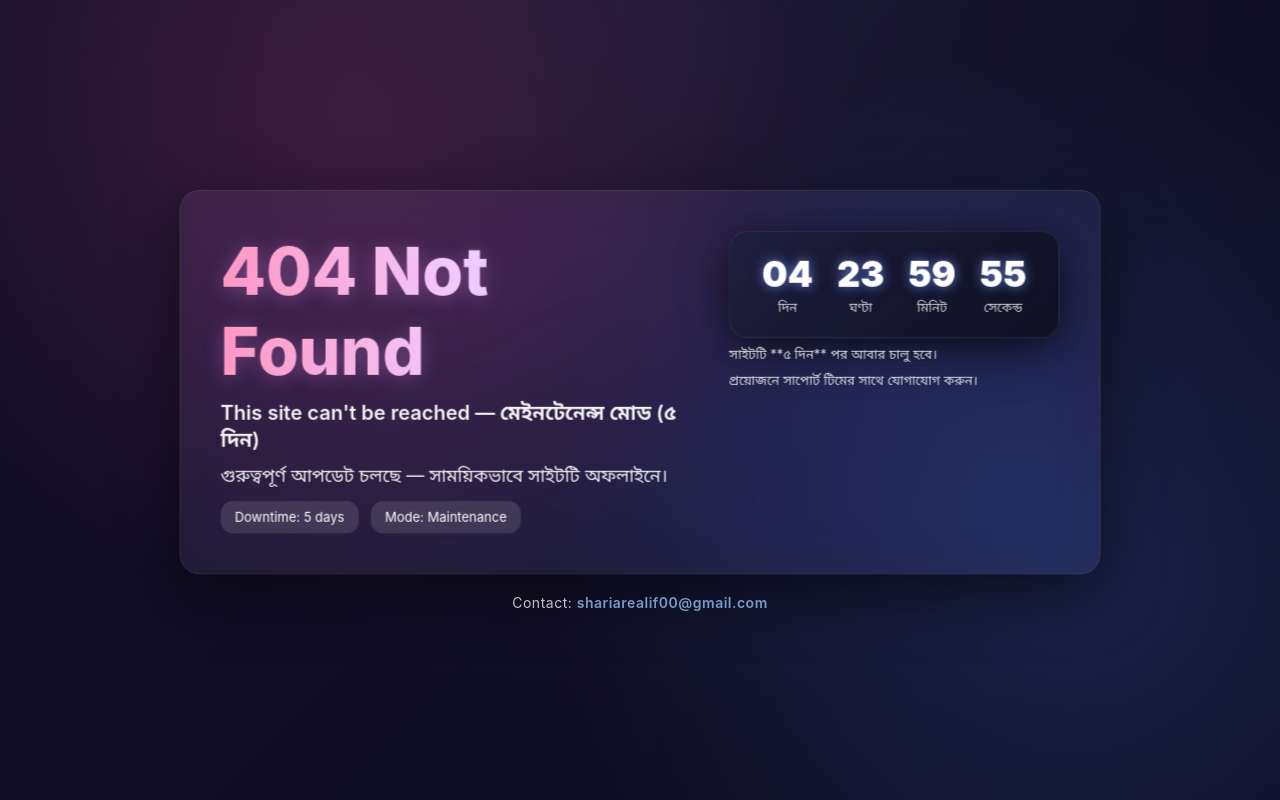
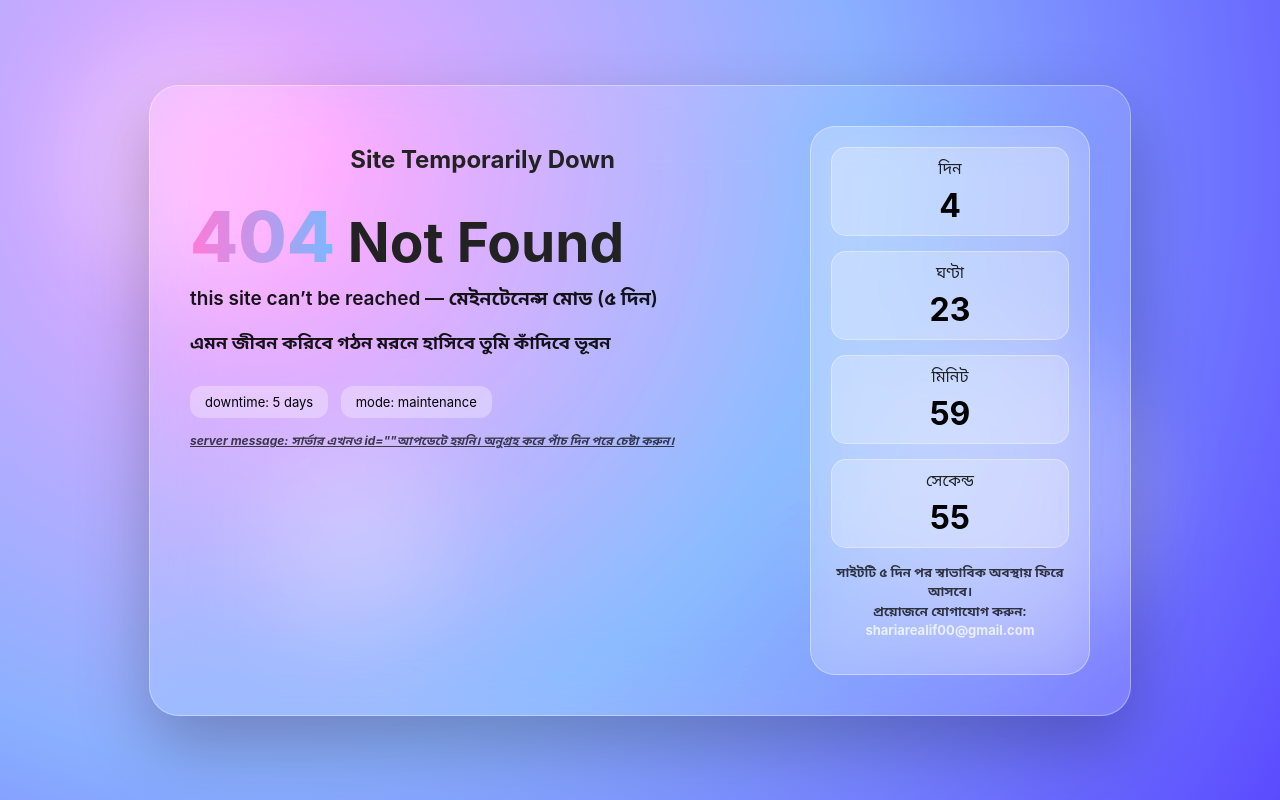
Before and after one commit to Shareare/HOME-WORK, a plain HTML site: page index.html in a window 1280 px wide. Drawn offline with Linux system fonts and the light colour scheme.

Commit message:
Add files via upload

```diff
--- a/index.html
+++ b/index.html
@@ -1,199 +1,221 @@
-<!doctype html>
+<!DOCTYPE html>
 <html lang="bn">
 <head>
-  <meta charset="utf-8" />
-  <meta name="viewport" content="width=device-width,initial-scale=1" />
-  <title>404 Not Found — Site Temporarily Down</title>
-  <meta name="robots" content="noindex, nofollow">
+<meta charset="UTF-8">
+<meta name="viewport" content="width=device-width, initial-scale=1.0">
+<title>404 Not Found — Site Down</title>
 
-  <style>
-    * { margin:0; padding:0; box-sizing:border-box; }
-
+<style>
     body {
-      font-family:"Inter","Noto Sans Bengali",system-ui;
-      background: radial-gradient(circle at top, #1d1f33, #0d0e16 70%);
-      color:#fff;
-      height:100vh;
-      overflow:hidden;
-      display:flex;
-      flex-direction:column;
-      justify-content:center;
-      align-items:center;
+        margin: 0;
+        padding: 0;
+        font-family: "Inter", "Noto Sans Bengali", sans-serif;
+        background: radial-gradient(circle at 20% 20%, #f3a6ff, #8bb0ff, #5b4bff);
+        height: 100vh;
+        display: flex;
+        justify-content: center;
+        align-items: center;
+        overflow: hidden;
     }
 
-    .bg {
-      position:fixed;
-      inset:0;
-      background:
-        linear-gradient(135deg, rgba(50,20,100,0.25), rgba(10,10,40,0.5)),
-        radial-gradient(circle at 30% 20%, rgba(255,80,120,0.15), transparent 40%),
-        radial-gradient(circle at 80% 70%, rgba(80,130,255,0.18), transparent 40%);
-      background-blend-mode: screen;
-      animation: bgmove 14s infinite linear;
-      display:grid;
-      place-items:center;
-      z-index:-1;
+    /* Background floating bokeh circles */
+    .bokeh {
+        position: absolute;
+        width: 100%;
+        height: 100%;
+        overflow: hidden;
+        z-index: -1;
     }
 
-    @keyframes bgmove {
-      0% { transform:scale(1.1) translateY(0); }
-      50% { transform:scale(1.15) translateY(-12px); }
-      100% { transform:scale(1.1) translateY(0); }
+    .circle {
+        position: absolute;
+        border-radius: 50%;
+        background: rgba(255,255,255,0.25);
+        filter: blur(40px);
+        animation: float 10s infinite ease-in-out;
     }
 
-    .card {
-      width:min(920px,92%);
-      background:rgba(255,255,255,0.06);
-      backdrop-filter:blur(22px) saturate(150%);
-      border:1px solid rgba(255,255,255,0.08);
-      border-radius:20px;
-      padding:40px;
-      display:grid;
-      grid-template-columns:1fr 330px;
-      gap:28px;
-      box-shadow:0 20px 60px rgba(0,0,0,0.55);
-      animation:pulse 2.6s infinite ease-in-out;
+    @keyframes float {
+        0% { transform: translateY(0); }
+        50% { transform: translateY(-40px); }
+        100% { transform: translateY(0); }
     }
 
-    @keyframes pulse {
-      0% { transform:scale(1); }
-      50% { transform:scale(1.02); }
-      100% { transform:scale(1); }
+    /* Main Glass Card */
+    .glass-card {
+        width: min(900px, 92%);
+        background: rgba(255, 255, 255, 0.15);
+        backdrop-filter: blur(35px) saturate(160%);
+        border-radius: 30px;
+        padding: 40px;
+        display: grid;
+        grid-template-columns: 1fr 280px;
+        gap: 35px;
+        border: 1px solid rgba(255,255,255,0.35);
+        box-shadow: 0 30px 70px rgba(0,0,0,0.25);
     }
 
-    .code {
-      font-size:clamp(42px,6vw,66px);
-      font-weight:800;
-      background:linear-gradient(90deg,#ff99bb,#f0d5ff,#9ccaff);
-      -webkit-background-clip:text;
-      color:transparent;
-      text-shadow:0 3px 20px rgba(255,150,255,0.3);
+    h1 span {
+        font-size: 70px;
+        font-weight: 800;
+        background: linear-gradient(90deg, #ff7ad9, #7ab8ff);
+        -webkit-background-clip: text;
+        color: transparent;
     }
 
-    .sub { font-size:18px; opacity:0.95; margin-top:10px; }
-    .bn { font-size:20px; font-weight:600; }
+    h1 {
+        font-size: 55px;
+        margin: 0;
+        color: #222;
+    }
+
+    .sub {
+        font-size: 18px;
+        margin-top: 8px;
+        opacity: 0.9;
+    }
+
+    .bn {
+        font-size: 19px;
+        font-weight: 600;
+    }
 
     .pill {
-      display:inline-block;
-      padding:8px 14px;
-      background:rgba(255,255,255,0.12);
-      border-radius:12px;
-      font-size:13px;
-      margin-top:12px;
-      margin-right:8px;
+        display: inline-block;
+        padding: 8px 15px;
+        background: rgba(255,255,255,0.3);
+        border-radius: 12px;
+        margin-top: 12px;
+        margin-right: 8px;
+        font-size: 13px;
     }
 
-    .orb {
-      background:linear-gradient(135deg, rgba(30,30,60,0.85), rgba(15,15,30,0.9));
-      border:1px solid rgba(255,255,255,0.08);
-      box-shadow:0 10px 45px rgba(0,0,0,0.7);
-      width:100%;
-      border-radius:18px;
-      padding:20px;
-      display:flex;
-      justify-content:space-around;
-      align-items:center;
+    /* Countdown box */
+    .timer-box {
+        background: rgba(255,255,255,0.2);
+        border-radius: 25px;
+        padding: 20px;
+        border: 1px solid rgba(255,255,255,0.4);
+        text-align: center;
+        backdrop-filter: blur(25px);
     }
 
-    .countdown-unit { text-align:center; }
-    .countdown-unit .big {
-      font-size:36px;
-      font-weight:900;
-      color:white;
-      text-shadow:0 0 12px rgba(120,160,255,0.7);
+    .unit-box {
+        margin-bottom: 15px;
+        padding: 10px;
+        background: rgba(255,255,255,0.25);
+        border-radius: 15px;
+        border: 1px solid rgba(255,255,255,0.35);
     }
 
-    .countdown-unit .label {
-      font-size:13px;
-      opacity:0.8;
-      margin-top:4px;
+    .unit-label {
+        font-size: 16px;
+        opacity: 0.85;
     }
 
-    .hint { font-size:13px; opacity:0.85; margin-top:8px; }
-
-    @media(max-width:820px){
-      .card { grid-template-columns:1fr; text-align:center; }
+    .unit-value {
+        font-size: 32px;
+        font-weight: 700;
+        margin-top: 5px;
     }
 
-    /* Footer Email */
-    .footer {
-      margin-top:20px;
-      font-size:14px;
-      opacity:0.75;
-      letter-spacing:0.5px;
-      text-align:center;
+    .footer-text {
+        margin-top: 15px;
+        font-size: 13px;
+        opacity: 0.75;
+        line-height: 1.5;
     }
 
-    .footer a {
-      color:#9ccaff;
-      text-decoration:none;
-      font-weight:600;
+    @media(max-width: 820px) {
+        .glass-card {
+            grid-template-columns: 1fr;
+            text-align: center;
+        }
     }
-  </style>
+</style>
 </head>
 
 <body>
-  <div class="bg"></div>
 
-  <main class="card">
-    <section>
-      <h1 class="code">404 Not Found</h1>
-      <p class="sub bn">This site can't be reached — মেইনটেনেন্স মোড (৫ দিন)</p>
-      <p class="sub">গুরুত্বপূর্ণ আপডেট চলছে — সাময়িকভাবে সাইটটি অফলাইনে।</p>
+<div class="bokeh">
+    <div class="circle" style="width:250px; height:250px; top:10%; left:5%;"></div>
+    <div class="circle" style="width:300px; height:300px; bottom:15%; right:10%;"></div>
+    <div class="circle" style="width:200px; height:200px; top:60%; left:20%;"></div>
+</div>
 
-      <span class="pill">Downtime: 5 days</span>
-      <span class="pill">Mode: Maintenance</span>
-    </section>
+<div class="glass-card">
 
-    <aside>
-      <div class="orb">
-        <div class="countdown-unit">
-          <div class="big" id="days">00</div>
-          <span class="label">দিন</span>
+    <div>
+        <h2 style="text-align:center; margin-bottom:20px; color:#222;">Site Temporarily Down</h2>
+
+        <h1><span>404</span> Not Found</h1>
+
+        <p class="sub bn">this site can’t be reached — মেইনটেনেন্স মোড (৫ দিন)</p>
+       <b> <p class="sub">
+            এমন জীবন করিবে গঠন মরনে হাসিবে তুমি কাঁদিবে ভূবন
+        </p> </b>
+
+        <span class="pill">downtime: 5 days</span>
+        <span class="pill">mode: maintenance</span>
+
+      <b> <u> <i><p style="margin-top:15px; font-size:12px; opacity:0.7;">
+            server message: সার্ভার এখনও id=""আপডেটে হয়নি। অনুগ্রহ করে পাঁচ দিন পরে চেষ্টা করুন।
+        </p> </u> </i></b>
+    </div>
+
+    <!-- Right Countdown -->
+    <div class="timer-box">
+        <div class="unit-box">
+            <div class="unit-label">দিন</div>
+            <div class="unit-value" id="days">5</div>
         </div>
-        <div class="countdown-unit">
-          <div class="big" id="hours">00</div>
-          <span class="label">ঘণ্টা</span>
+
+        <div class="unit-box">
+            <div class="unit-label">ঘণ্টা</div>
+            <div class="unit-value" id="hours">00</div>
         </div>
-        <div class="countdown-unit">
-          <div class="big" id="minutes">00</div>
-          <span class="label">মিনিট</span>
+
+        <div class="unit-box">
+            <div class="unit-label">মিনিট</div>
+            <div class="unit-value" id="minutes">00</div>
         </div>
-        <div class="countdown-unit">
-          <div class="big" id="seconds">00</div>
-          <span class="label">সেকেন্ড</span>
+
+        <div class="unit-box">
+            <div class="unit-label">সেকেন্ড</div>
+            <div class="unit-value" id="seconds">00</div>
         </div>
-      </div>
 
-      <div class="hint">সাইটটি **৫ দিন** পর আবার চালু হবে।</div>
-      <div class="hint">প্রয়োজনে সাপোর্ট টিমের সাথে যোগাযোগ করুন।</div>
-    </aside>
-  </main>
+      <b>  <p class="footer-text">
+            সাইটটি ৫ দিন পর স্বাভাবিক অবস্থায় ফিরে আসবে। <br>
+            প্রয়োজনে যোগাযোগ করুন:
+            <b style="color:#fff;">shariarealif00@gmail.com</b>
+        </p> </b>
+    </div>
 
-  <!-- Footer Email Added -->
-  <div class="footer">
-    Contact: <a href="mailto:shariarealif00@gmail.com">shariarealif00@gmail.com</a>
-  </div>
+</div>
 
-  <script>
+<script>
     var countdownDate = new Date();
     countdownDate.setDate(countdownDate.getDate() + 5);
 
     setInterval(function() {
-      var now = new Date().getTime();
-      var distance = countdownDate - now;
+        let now = new Date().getTime();
+        let diff = countdownDate - now;
 
-      var days = Math.floor(distance / (1000 * 60 * 60 * 24));
-      var hours = Math.floor((distance % (1000 * 60 * 60 * 24)) / (1000 * 60 * 60));
-      var minutes = Math.floor((distance % (1000 * 60 * 60)) / (1000 * 60));
-      var seconds = Math.floor((distance % (1000 * 60)) / 1000);
+        document.getElementById("days").textContent =
+            Math.floor(diff / (1000 * 60 * 60 * 24));
 
-      document.getElementById("days").textContent = String(days).padStart(2,"0");
-      document.getElementById("hours").textContent = String(hours).padStart(2,"0");
-      document.getElementById("minutes").textContent = String(minutes).padStart(2,"0");
-      document.getElementById("seconds").textContent = String(seconds).padStart(2,"0");
+        document.getElementById("hours").textContent =
+            Math.floor((diff % (1000 * 60 * 60 * 24)) / (1000 * 60 * 60));
+
+        document.getElementById("minutes").textContent =
+            Math.floor((diff % (1000 * 60 * 60)) / (1000 * 60));
+
+        document.getElementById("seconds").textContent =
+            Math.floor((diff % (1000 * 60)) / 1000);
+
     }, 1000);
-  </script>
+</script>
 
 </body>
 </html>
```
